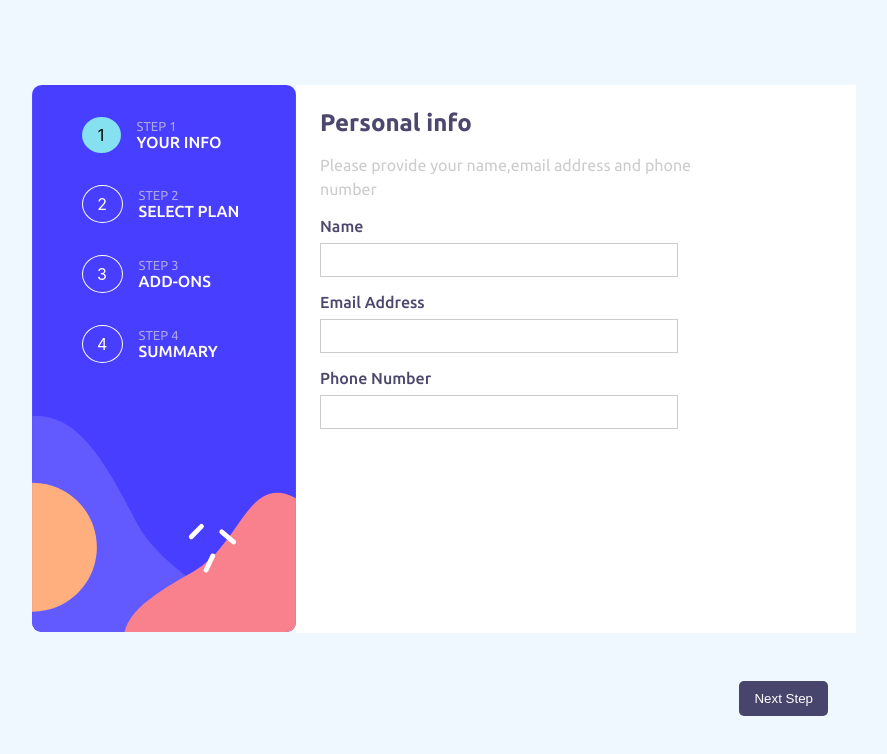
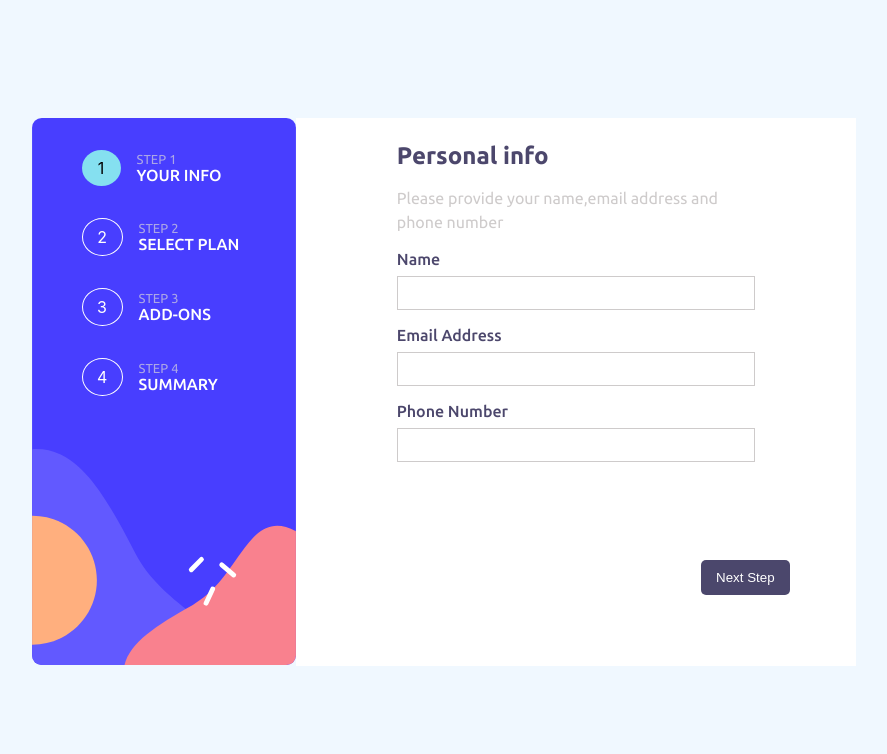
Before and after one commit to AD9-1/multistep-form, a React (Create React App) app: page / in a window 1280 px wide. Shown: the top 754 px of the page, without its empty margins (196-1083 px from the left). Built offline with nearby package versions, Linux system fonts and the light colour scheme.

Commit message:
navbar desktop completed

```diff
--- a/src/components/Addons/Addons.scss
+++ b/src/components/Addons/Addons.scss
@@ -74,7 +74,7 @@
   }
   .slider {
     background-color: #d7d6d06e;
-    width: 80%;
+    width: 90%;
     margin: auto auto;
     margin-top: 2rem;
     border-radius: 5px;
--- a/src/components/Button/Button.scss
+++ b/src/components/Button/Button.scss
@@ -1,10 +1,7 @@
 .button{
     display:flex;
-    width:60vw;
-    margin:auto;
     justify-content: space-between;
-
-  //background-color: #9a2020;
+ // background-color: #9a2020;
     button{
         padding: 10px 15px;
         border: none;
--- a/src/components/FinishUp/FinishUp.jsx
+++ b/src/components/FinishUp/FinishUp.jsx
@@ -63,7 +63,14 @@ const FinishUp = ({ step, setStep }) => {
               <article className="finishup__block__article" key={key}>
                 <p>{key}</p>
                 <p>
-                  +${value}/{selectedplan.billing === "monthly" ? "mo" : "yr"}
+                  +${value}/
+                  {Object.keys(selectedplan).length === 0
+                    ? time === "monthly"
+                      ? "mo"
+                      : "yr"
+                    : selectedplan.billing === "monthly"
+                    ? "mo"
+                    : "yr"}
                 </p>
               </article>
             );
@@ -93,7 +100,6 @@ const FinishUp = ({ step, setStep }) => {
           </p>
         </article>
       </div>
-
     </>
   );
 };
--- a/src/components/Home/Home.js
+++ b/src/components/Home/Home.js
@@ -21,7 +21,7 @@ const Home = () => {
         <div>
           <ProgressBar step={step} />
         </div>
-        <div>
+        <div className="home__first--steps">
           {step === 1 && <PersonalInfo step={step} setStep={setStep} />}
           {step === 2 && <Addons step={step} setStep={setStep} />}
           {step === 3 && <SelectPlan step={step} setStep={setStep} />}
--- a/src/components/Home/Home.scss
+++ b/src/components/Home/Home.scss
@@ -1,12 +1,20 @@
 .home {
-    background-color: aliceblue;
-    height:100vh;
+  background-color: aliceblue;
+  height: 100vh;
+  display: flex;
+  flex-direction: column;
+  justify-content: center;
+  &__first {
     display: flex;
-    flex-direction: column;
     justify-content: center;
-&__first{
-    display:flex;
-    justify-content: center;
-
+    &--steps {
+      position: relative;
+    }
+  }
+  &__second {
+    width:37%;
+    position:absolute;
+    left:40%;
+    top:70%;
+  }
 }
-}
--- a/src/components/PersonalInfo/PersonalInfo.jsx
+++ b/src/components/PersonalInfo/PersonalInfo.jsx
@@ -1,12 +1,17 @@
-import React from "react";
+import React, { useContext, useEffect } from "react";
 import "./PersonalInfo.scss";
 import Button from "../Button/Button";
+import { PlanContext } from "../../context/PlanContext";
 const PersonalInfo = ({ step, setStep }) => {
+  const { setAddons } = useContext(PlanContext);
 
+  useEffect(() => {
+    setAddons({});
     sessionStorage.removeItem("selectedSessions");
     sessionStorage.removeItem("labelSession");
     sessionStorage.removeItem("timeSession");
     sessionStorage.removeItem("clickSessions");
+  }, []);
   return (
     <section className="parent">
       <div className="personalinfo">
@@ -28,9 +33,7 @@ const PersonalInfo = ({ step, setStep }) => {
             <input type="number" name="phone" />
           </section>
         </div>
-
       </div>
-
     </section>
   );
 };
--- a/src/components/PersonalInfo/PersonalInfo.scss
+++ b/src/components/PersonalInfo/PersonalInfo.scss
@@ -10,18 +10,18 @@
   color: $Bluish-grey;
   display: flex;
   flex-direction: column;
-margin-bottom: 3rem;
+align-items: center;
 
   &_heading {
     font-family: "Ubuntu-bold";
     margin-bottom: 1rem;
+    width: 70%;
   }
   &_para {
     font-family: "Ubuntu-regular";
     margin-bottom: 1rem;
-
     color: $Light-grey;
-    width: 80%;
+    width: 70%;
     line-height: 1.5;
   }
   &_info {
--- a/src/components/Thankyou/Thankyou.scss
+++ b/src/components/Thankyou/Thankyou.scss
@@ -1,25 +1,28 @@
 @use "../../styles/partials/fonts.scss" as *;
 @use "../../styles/partials/variables.scss" as *;
 @use "../../styles//partials/mixins.scss" as *;
-.thankyou{
-    width:70%;
-    margin:auto;
+.thankyou {
+  width: 40vw;
+  height: 500px;
+  padding: 1.5rem;
   text-align: center;
-    box-shadow: 1px 1px 6px 7px rgb(190, 185, 185);
-    padding:1em;
-    &__section{
-        display:flex;
+  background-color: white;
+  display: flex;
+  flex-direction: column;
+  justify-content: center;
+  &__section {
+    display: flex;
     flex-direction: column;
     align-items: center;
-        gap:1em;
-        img{
-            width:20%;
+    gap: 1em;
+    img {
+      width: 20%;
     }
-        h2{
+    h2 {
       font-family: Ubuntu-bold;
     }
-        p{
-            color:$Light-grey;
+    p {
+      color: $Light-grey;
     }
   }
 }
```
Lines whose indentation alone changed are shown as unchanged.
